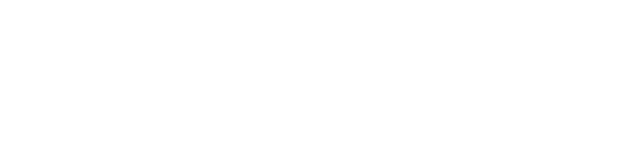
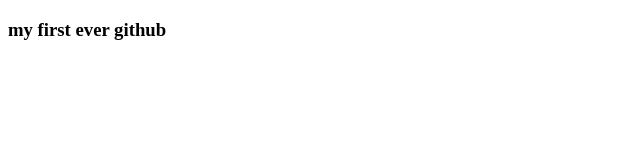
Before and after one commit to bilaal9924/my-first-gittu, a plain HTML site: page index.html in a window 1280 px wide. Shown: the whole page, without its empty margins (0-640 px from the left). Drawn offline with Linux system fonts and the light colour scheme.

Commit message:
my first commit

```diff
--- a/index.html
+++ b/index.html
@@ -6,6 +6,9 @@
 	<title>My first gittu</title>
 </head>
 <body>
+	<h3>my first ever github
+
+	</h3>
 
 </body>
 </html>
```
